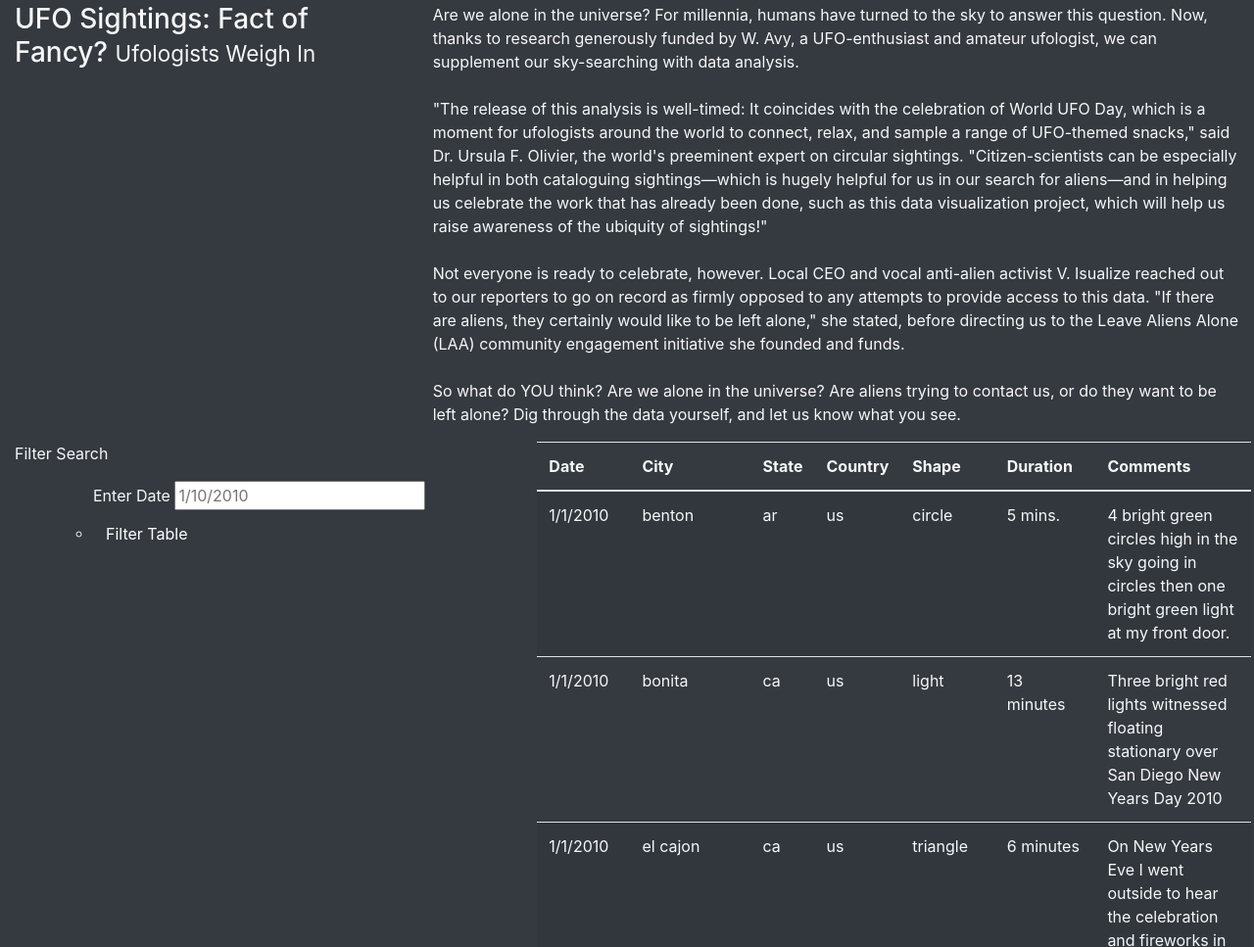
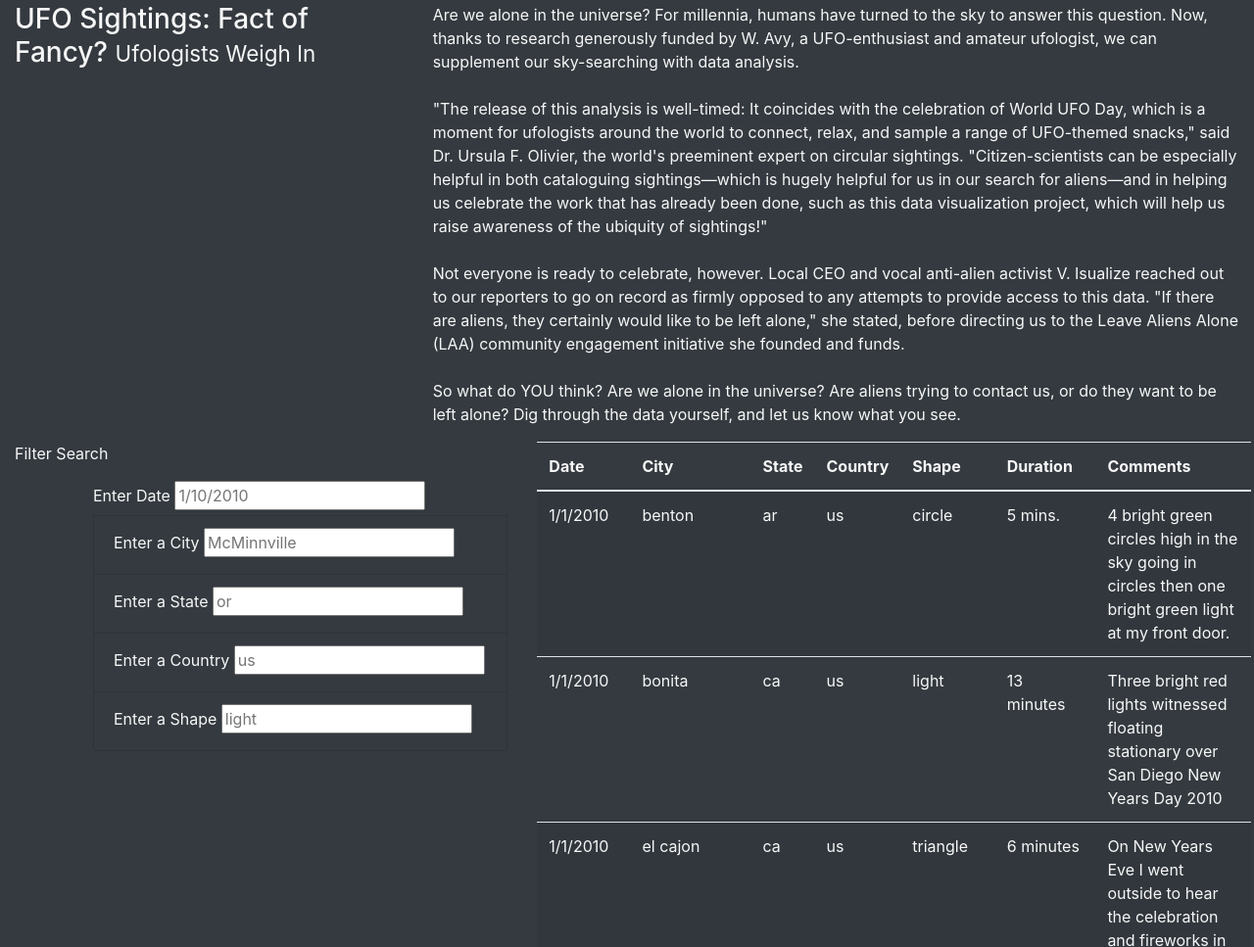
Before and after one commit to cynmmarin/UFOs, a plain HTML site: page index.html in a window 1280 px wide. Shown: the part 288-1255 px from the top of the page at 98% size. Drawn offline with nearby package versions, Linux system fonts and the light colour scheme.

Commit message:
Updated Index

```diff
--- a/index.html
+++ b/index.html
@@ -46,9 +46,21 @@
                             <label for="date">Enter Date</label>
                             <input type="text" placeholder="1/10/2010" id="datetime" />
                         </li>
-                        <li class="bg-dark">
-                            <button id="filter-btn" type="button" class="btn btn-dark">Filter Table</button>
-                            </buttom>
+                        <li class="list-group-item bg-dark">
+                            <label for="city">Enter a City</label>
+                            <input type="text" placeholder="McMinnville" id="city" />
+                        </li>
+                        <li class="list-group-item bg-dark">
+                            <label for="state">Enter a State</label>
+                            <input type="text" placeholder="or" id="state" />
+                        </li>
+                        <li class="list-group-item bg-dark">
+                            <label for="country">Enter a Country</label>
+                            <input type="text" placeholder="us" id="country" />
+                        </li>
+                        <li class="list-group-item bg-dark">
+                            <label for="shape">Enter a Shape</label>
+                            <input type="text" placeholder="light" id="shape" />
                         </li>
                     </ul>
                 </form>
```
Also changed, not shown: 1 other file.
